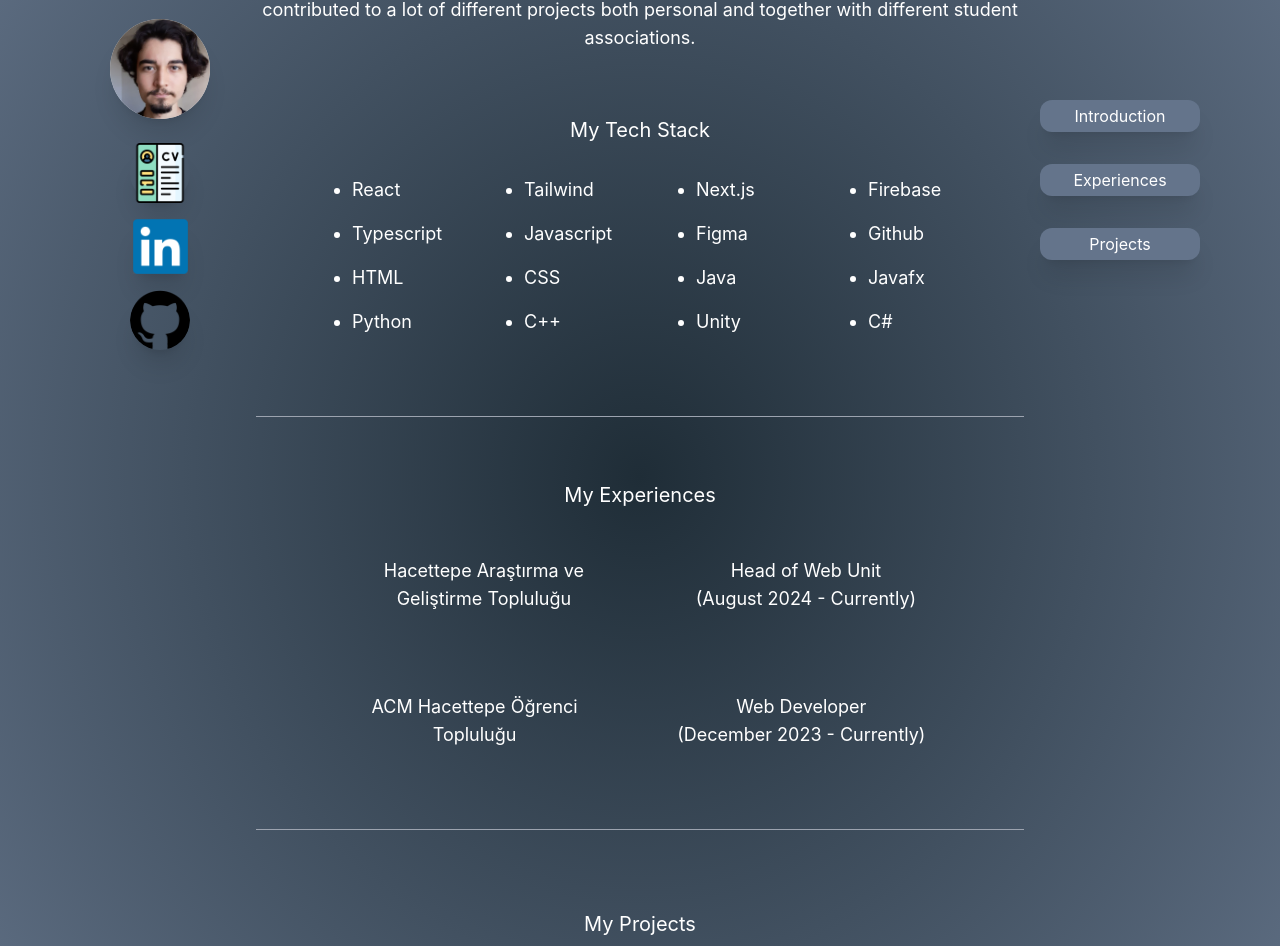
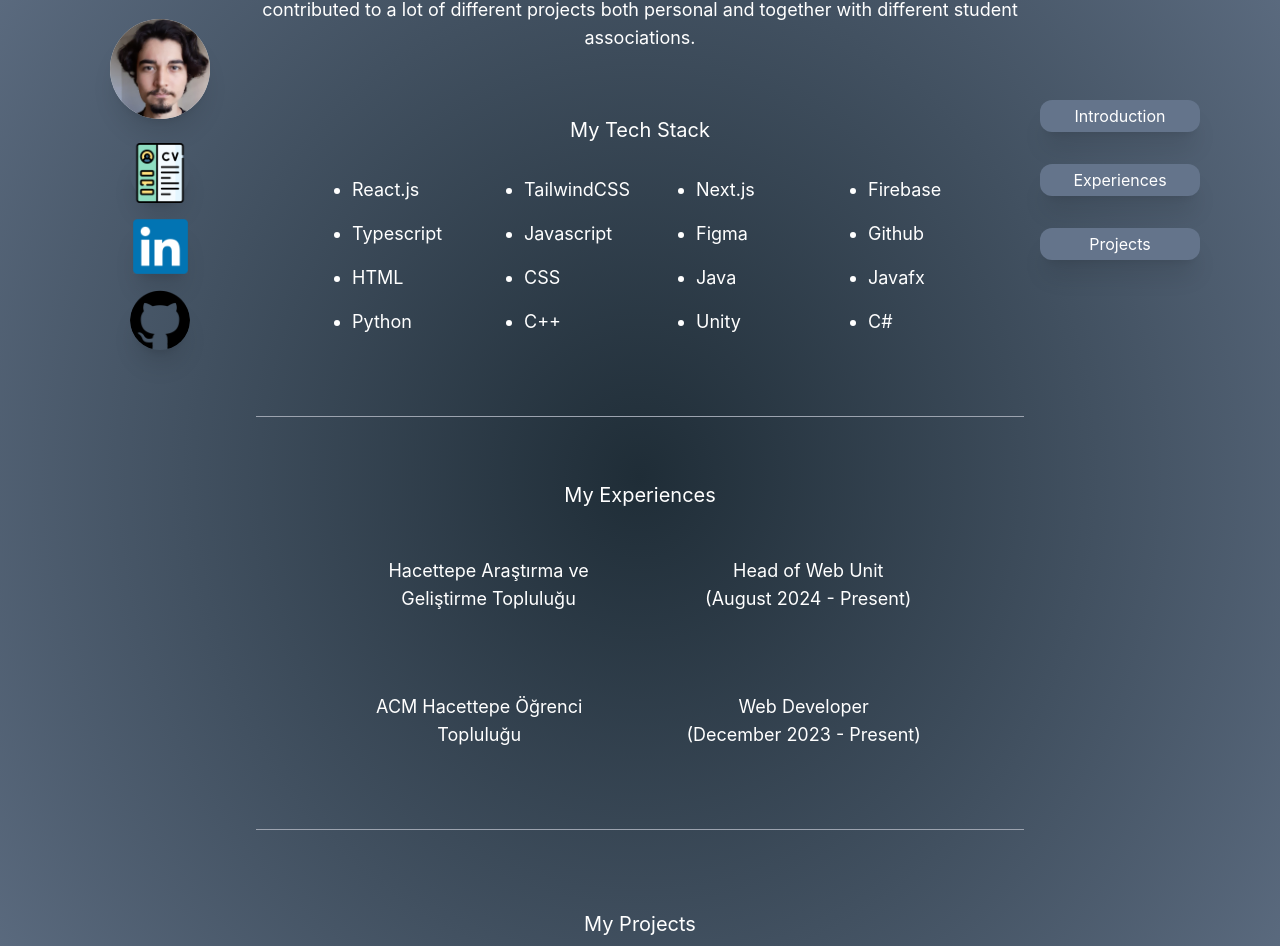
Before and after one commit to basarardabaykal/portfolio, a React (Create React App) app: page / in a window 1280 px wide. Shown: the part 220-1166 px from the top of the page. Built offline with nearby package versions, Linux system fonts and the light colour scheme; no server answers; the database is empty.

Commit message:
minor text tweak

```diff
--- a/src/App.js
+++ b/src/App.js
@@ -27,8 +27,8 @@ function App() {
             <div className='mt-16 pb-20 border-b-[0.5px] border-gray-400'>
               <p className='lg:text-xl text-base mb-8'>My Tech Stack</p>
               <ul className='grid lg:grid-cols-4 sm:grid-cols-3 grid-cols-2 lg:gap-4 gap-2 list-disc lg:pl-24 sm:pl-20 pl-12'>
-                <li className='text-left'>React</li>
-                <li className='text-left'>Tailwind</li>
+                <li className='text-left'>React.js</li>
+                <li className='text-left'>TailwindCSS</li>
                 <li className='text-left'>Next.js</li>
                 <li className='text-left'>Firebase</li>
                 <li className='text-left'>Typescript</li>
@@ -52,14 +52,14 @@ function App() {
               <p className='max-w-64 pr-4'>Hacettepe Araştırma ve Geliştirme Topluluğu</p>
               <div className='my-auto flex flex-col pl-4'>
                 <p>Head of Web Unit</p>
-                <p>(August 2024 - Currently)</p>
+                <p>(August 2024 - Present)</p>
               </div>
             </div>
             <div className='flex flex-row justify-evenly mt-16'>
               <p className='max-w-64 pr-4'>ACM Hacettepe Öğrenci Topluluğu</p>
               <div className='my-auto flex flex-col pl-4'>
                 <p>Web Developer</p>
-                <p>(December 2023 - Currently)</p>
+                <p>(December 2023 - Present)</p>
               </div>
             </div>
           </div>
```
